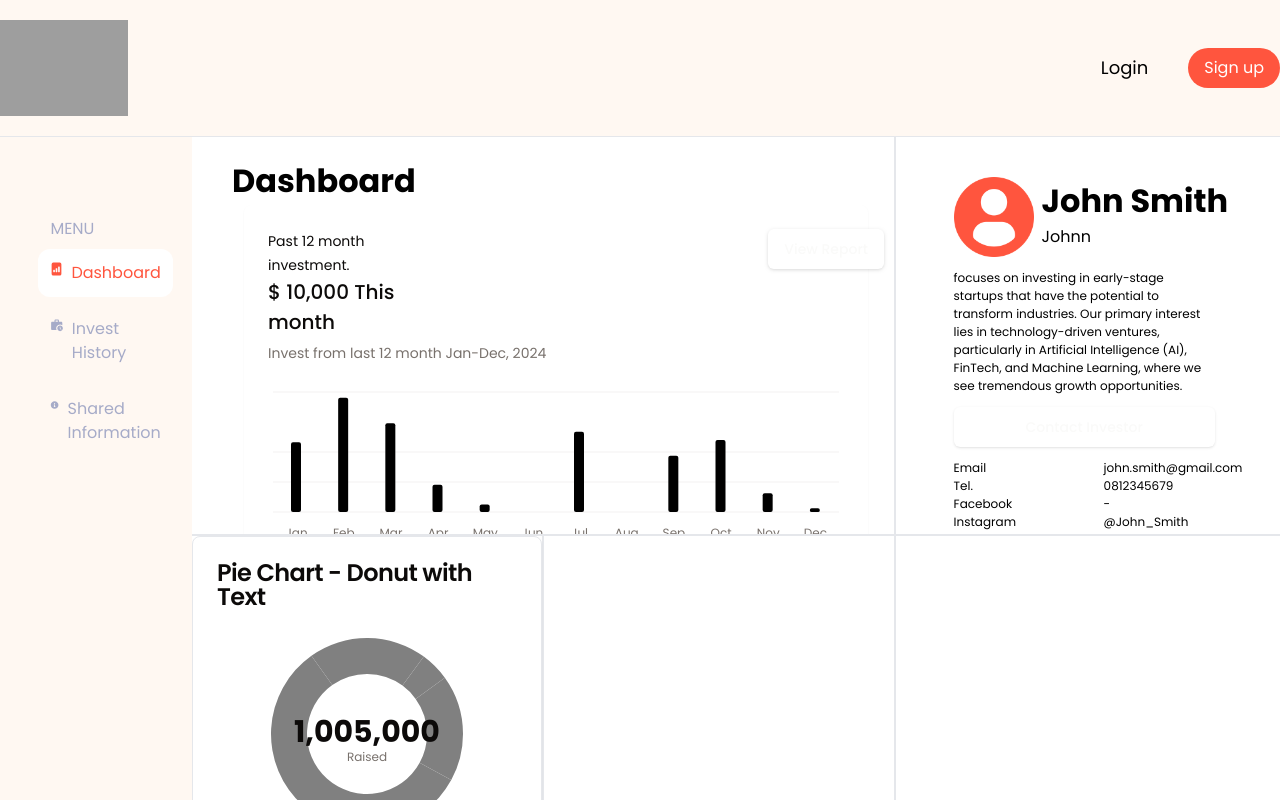
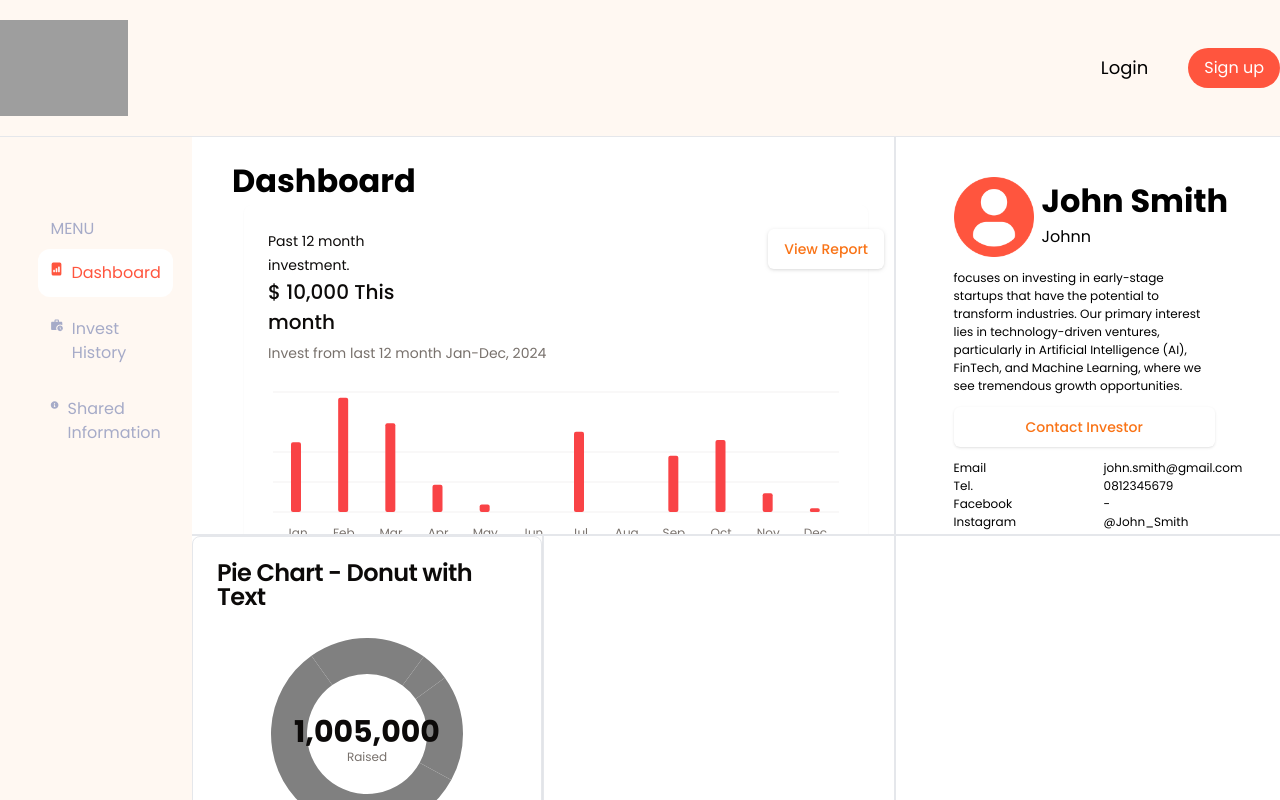
Before and after one commit to woraamy/B2D-Venture, a Next.js app in the folder b2d-venture/: page /investor/1 in a window 1280 px wide. Shown: the top 800 px of the page. Built offline with nearby package versions, Linux system fonts and the light colour scheme; grey boxes are pictures that could not be loaded.

Commit message:
merge all implemented branch

```diff
--- a/b2d-venture/app/(root)/investor/[id]/page.tsx
+++ b/b2d-venture/app/(root)/investor/[id]/page.tsx
@@ -60,7 +60,7 @@ export default async function Page({ params }) {
                 </div>
                 <div className="w-full flex flex-col min-h-full items-start ml-[15%] mt-3">
                     <p className="font-light text-[12px] mb-3 max-w-[80%]">{investor.bio}</p>
-                    <Button className="bg-white shadow hover:text-white min-w-[80%]">
+                    <Button className="bg-white shadow text-orange-500 hover:text-white min-w-[80%]">
                         Contact Investor
                     </Button>
                     <table className="mt-3 text-[12px] font-light">
--- a/b2d-venture/app/globals.css
+++ b/b2d-venture/app/globals.css
@@ -26,6 +26,13 @@
     --input: 20 5.9% 90%;
     --ring: 24.6 95% 53.1%;
     --radius: 0.5rem;
+    --chart-1: 359, 94%, 62%;
+    --chart-2: 21, 89%, 56%;
+    --chart-3: 33, 94%, 55%;
+    --chart-4: 42, 93%, 64%;
+    --chart-5: 94, 38%, 59%;
+    --chart-6: 162, 43%, 46%;
+    --chart-7: 208, 25%, 45%;
   }
 
   .dark {
@@ -48,11 +55,7 @@
     --border: 12 6.5% 15.1%;
     --input: 12 6.5% 15.1%;
     --ring: 20.5 90.2% 48.2%;
-    --chart-1: 220 70% 50%;
-    --chart-2: 160 60% 45%;
-    --chart-3: 30 80% 55%;
-    --chart-4: 280 65% 60%;
-    --chart-5: 340 75% 55%;
+
   }
 }
 
--- a/b2d-venture/components/charts/investchart.tsx
+++ b/b2d-venture/components/charts/investchart.tsx
@@ -30,7 +30,7 @@ export function InvestChart({chartData}) {
                     <h1 className="font-medium text-[20px]">$ 10,000 This month</h1>
                 </div>
 
-                <Button className="relative ml-[50%] bg-white drop-shadow hover:text-white left-10">
+                <Button className="relative ml-[50%] bg-white drop-shadow text-orange-500 hover:text-white left-10">
                             View Report
                 </Button>
             </div>
--- a/b2d-venture/package.json
+++ b/b2d-venture/package.json
@@ -15,9 +15,9 @@
   },
   "dependencies": {
     "@clerk/nextjs": "^5.4.1",
+    "@fortawesome/fontawesome-free": "^6.6.0",
     "@fortawesome/free-brands-svg-icons": "^6.6.0",
     "@fortawesome/free-solid-svg-icons": "^6.6.0",
-    "@fortawesome/fontawesome-free": "^6.6.0",
     "@fortawesome/react-fontawesome": "^0.2.2",
     "@hookform/resolvers": "^3.9.0",
     "@nextui-org/react": "^2.4.7",
@@ -59,7 +59,7 @@
     "input-otp": "^1.2.4",
     "lucide": "^0.439.0",
     "lucide-react": "^0.439.0",
-    "next": "^14.2.9",
+    "next": "^14.2.12",
     "next-themes": "^0.3.0",
     "papaparse": "^5.4.1",
     "react": "^18.3.1",
```
Also changed, not shown: 1 other file (tests, documents, lock files or other folders).
